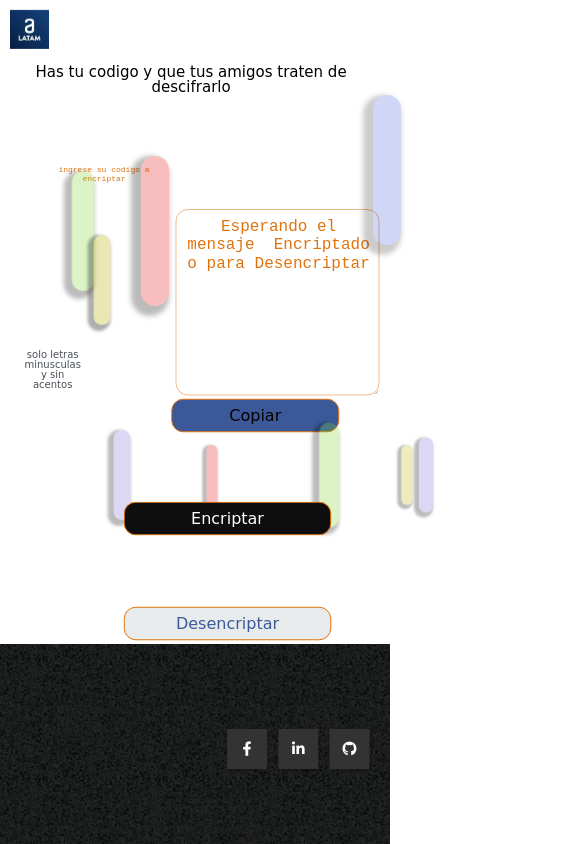
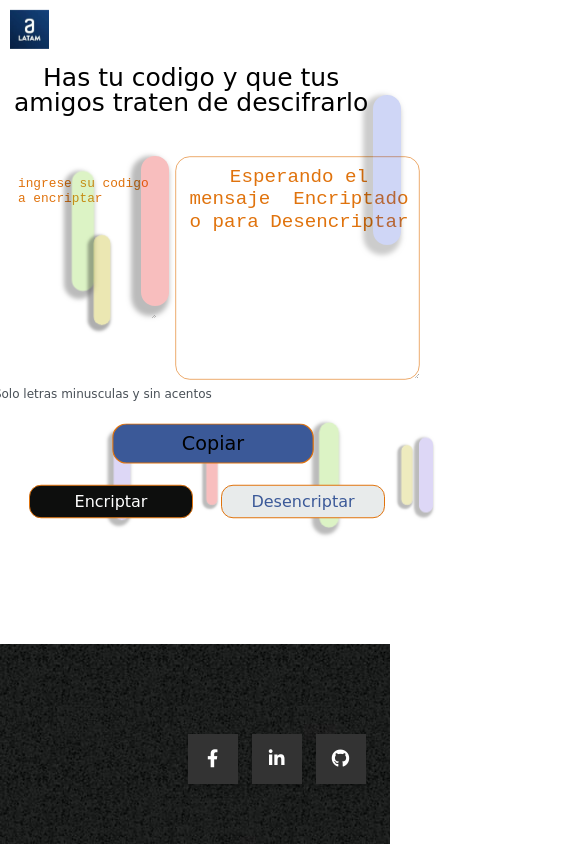
Before and after one commit to Engineer-Lemus/-challengecodificador5, a plain HTML site: page index.html in a window 390 px wide. Shown: the top 844 px of the page, 585 px wide, since content can reach past the window. Drawn offline with Linux system fonts and the light colour scheme; a web font is replaced by a local one.

Commit message:
Agregando mejores practicas en codigo html y diseños responsivos moviles de 360 a 415 px

```diff
--- a/index.html
+++ b/index.html
@@ -7,6 +7,7 @@
          <meta name="viewport" content="width=device-width, user-scalable=no, initial-scale=1.0, maximum-scale=1.0, minimum-scale=1.0">
          <link rel="stylesheet" href="https://use.fontawesome.com/releases/v5.8.1/css/all.css" integrity="sha384-50oBUHEmvpQ+1lW4y57PTFmhCaXp0ML5d60M1M7uH2+nqUivzIebhndOJK28anvf" crossorigin="anonymous">
          <title>DMLDA Encriptador </title>
+         <link rel="shortcut icon" href="favicon.ico" type="image/ico">
          <link rel="stylesheet" href="reset.css">
          <link rel="stylesheet" href="style.css">
          <link rel="preconnect" href="https://fonts.gstatic.com" crossorigin>
@@ -21,26 +22,22 @@
         </header>
 
         <main>
-            <section class="text-btn">
+                <section class="textarea">
                     <textarea class="text-area" cols="30" rows="10" placeholder="Ingrese su codigo a encriptar"></textarea>
-
-                    <div>
-                            <h6 class="informacion">Solo letras minusculas y sin acentos</h6>
+                    <textarea class="mensaje" cols="20" rows="10" placeholder="Esperando el mensaje  Encriptado o para Desencriptar"></textarea>
+                </section>
+                <div class="informacion">
+                    <h6>Solo letras minusculas y sin acentos</h6>
                 </div>
                 <div class="botones">
                     <button class="button-encriptar" onclick="btnEncriptar()">Encriptar</button>
                     <button class="button-desencriptar" onclick="btndesEncriptar()">Desencriptar</button>
-                    </div>
-
-            </section>
-            <section class="mensaje-copiar">
-                    <textarea class="mensaje" cols="20" rows="10" placeholder="Esperando el mensaje  Encriptado o para Desencriptar"></textarea>
-                    <div>
                     <button class="copiar" onclick="btnCopiar()">Copiar</button>
                 </div>
 
                 </section>
-            <section>
+
+            <section class="animation-laser">
                     <div class="rayoslaser"></div>
                         <div class="rayoslaser"></div>
                              <div class="rayoslaser"></div>
@@ -66,7 +63,6 @@
                             <li><a href="https://www.facebook.com/DanyLemus" class="facebook"><i class="fab fa-facebook-f"></i></a></li>
                             <li><a href="https://www.linkedin.com/in/software-engineer-lemus/" class="linkedin"><i class="fab fa-linkedin-in"></i></a></li>
                             <li><a href="https://github.com/Engineer-Lemus?tab=repositories" class="github"><i class="fab fa-github"></i></a></li>
-
                         </ul>
                      </div>
     </footer>
--- a/style.css
+++ b/style.css
@@ -15,6 +15,7 @@
 
 body{
     width: 940px;
+    height: 100vh;
 }
 
 .logolatam{
@@ -42,13 +43,17 @@ main{
     margin-left: 80px;
 }
 
-.text-btn{
+.textarea{
+    width: 940px;
+    height: 100vh;
     position: absolute;
     left: 5%;
     text-transform: lowercase;
 }
 
 .text-area{
+    position: absolute;
+    width: 940px;
     border: none;
     color: #e0730d;
     margin-top: 150px;
@@ -61,17 +66,41 @@ main{
     outline: none;
  }
 
+ .mensaje{
+    text-align: center;
+    background: #fff;
+    background-repeat: no-repeat;
+    border: 1px solid #e0730d;
+    border-radius: 24px;
+    color: #e0730d;
+    margin-left: 113%;
+    margin-top: 12%;
+    padding-left: 5px;
+ }
+
+ ::placeholder{
+   padding-top: 15px;
+   padding-left: 15px;
+   padding-right: 15px;
+ }
+
+ .mensaje:focus{
+    outline: none;
+ }
+
  .informacion{
     font-family: 'Bungee Spice', cursive;
     color: #495057;
     font-size: 24px;
+    margin-top: 35%;
     margin-left: 90px;
     position: absolute;
  }
 
  .botones{
+    width: 100%;
     display: flex;
-    margin-top: 100px;
+    margin-top: 75%;
 
  }
 
@@ -112,35 +141,6 @@ main{
     transition: .5s;
  }
 
-.mensaje-copiar{
-    position: absolute;
-    right: 0;
-    margin-right: 15px;
-    margin-top: 100px;
-}
-
-.mensaje{
-    text-align: center;
-    background: #fff;
-    background-repeat: no-repeat;
-    border: 1px solid #e0730d;
-    border-radius: 24px;
-    color: #e0730d;
-    margin-left: 180px;
-    margin-top: 20px;
-    padding-left: 5px;
- }
-
- ::placeholder{
-   padding-top: 15px;
-   padding-left: 15px;
-   padding-right: 15px;
- }
-
- .mensaje:focus{
-    outline: none;
- }
-
  .copiar{
     font-family: 'Bungee Spice', cursive;
     background: #3b5998;
@@ -148,10 +148,11 @@ main{
     border-radius: 24px;
     cursor: pointer;
     height: 67px;
-    margin-left: 203px;
-    margin-top: 2px;
+    margin-left: 69%;
+    margin-top: -7.5%;
     position: absolute;
     width: 336px;
+    z-index: 2;
  }
 
  .copiar:hover{
@@ -367,7 +368,7 @@ footer{
     }
 }
 
-@media screen and (max-width:415px){
+@media screen and (max-width:360px){
 
     .logolatam{
         position: absolute;
@@ -380,58 +381,201 @@ footer{
         padding-top: 9%;
         text-align: center;
         font-size: 15px;
+    }
 
+
+    .textarea, .text-area, .botones{
+      margin: auto;
+      padding-left: auto;
+      width: 100%;
     }
 
     .text-area{
         position: absolute;
-        margin-top: 150px;
-        margin-left: 2px;
-        text-align: center;
-        font-size: 8px;
+        margin-left: -35%;
+        margin-top: 1%;
+        scale: .4;
+        padding-left: 30px;
+    }
+
+    .mensaje{
+        margin-top: 10%;
+        margin-left: 15%;
+        scale: .5;
     }
 
     .informacion{
+        margin-top: 80%;
+        margin-left: -70%;
+        scale: .3;
+    }
+    .botones{
         position: absolute;
-        margin-top: 350px;
-        margin-left: 5px;
-        text-align: center;
-        font-size: 10px;
-
     }
 
-    .mensaje-copiar{
-        position: absolute;
-        right: 0;
+    .button-desencriptar{
+        margin-top: 100%;
+        margin-left: -40%;
         scale: .5;
-
-       }
-
-       .mensaje{
-        margin-left: 52%;
-       }
+    }
 
     .button-encriptar{
-        width: 415px;
+        margin-top: 100%;
+        margin-left: -43%;
+        scale: .5;
+    }
+
+    .copiar{
+        margin-top: 87%;
+        margin-left: -20%;
+        scale: .5;
+    }
+
+
+
+  footer{
+    width: 100%;
+
+  }
+
+}
+
+@media screen and ( min-width:361px) and (max-width: 376px){
+
+    .logolatam{
         position: absolute;
-        margin-top: 385px;
+        top: 0;
+        scale: .8;
+    }
+
+    .amigos{
+        position: absolute;
+        margin-right: 2%;
+        padding-top: 9%;
+        text-align: center;
+        font-size: 15px;
+    }
+
+
+    .textarea, .text-area, .botones{
+      margin: auto;
+      padding-left: auto;
+      width: 100%;
+    }
+
+    .text-area{
+        position: absolute;
+        margin-left: -35%;
+        margin-top: 1%;
+        scale: .4;
+        padding-left: 30px;
+    }
+
+    .mensaje{
+        margin-top: 5%;
+        margin-left: 19%;
+        scale: .5;
+    }
+
+    .informacion{
+        margin-top: 80%;
+        margin-left: -50%;
+        scale: .5;
+    }
+    .botones{
+        position: absolute;
+    }
+
+    .button-desencriptar{
+        margin-top: 110%;
+        margin-left: -40%;
+        scale: .5;
+    }
+
+    .button-encriptar{
+        margin-top: 110%;
+        margin-left: -38%;
         scale: .5;
 
     }
 
-    .button-desencriptar{
-        width: 415px;
-        position: absolute;
-        margin-top: 490px;
-        margin-left: 0px;
+    .copiar{
+        margin-top: 95%;
+        margin-left: -15%;
         scale: .5;
     }
 
-    .redes-container{
-       width: 415px;
-       align-content: center;
-       margin: 80px 0 0 0 ;
-       scale: .8;
+
+
+  footer{
+    width: 100%;
+
+  }
+
+}
+
+@media screen and ( min-width:377px) and (max-width: 415px){
+
+    .logolatam{
+        position: absolute;
+        top: 0;
+    }
+
+    .amigos{
+        position: absolute;
+        margin-right: 2%;
+        padding-top: 9%;
+        text-align: center;
+        font-size: 25px;
+    }
+
+
+    .textarea, .text-area, .botones{
+      margin: auto;
+      padding-left: auto;
+      width: 100%;
+    }
+
+    .text-area{
+        position: absolute;
+        margin-left: -35%;
+        margin-top: 15%;
+        scale: .4;
+        padding-left: 30px;
+    }
+
+    .mensaje{
+        margin-top: 21%;
+        margin-left: 19%;
+        scale: .6;
+    }
+
+    .informacion{
+        margin-top: 98%;
+        margin-left: -50%;
+        scale: .5;
+    }
+    .botones{
+        position: absolute;
+    }
+
+    .button-desencriptar{
+        margin-top: 120%;
+        margin-left: -35%;
+        scale: .5;
+    }
+
+    .button-encriptar{
+        margin-top: 120%;
+        margin-left: -34%;
+        scale: .5;
+
+    }
+
+    .copiar{
+        margin-top: 105%;
+        margin-left: -9%;
+        scale: .6;
     }
 
   footer{
```
Also changed, not shown: favicon.ico (added). Lines whose indentation alone changed are shown as unchanged.
